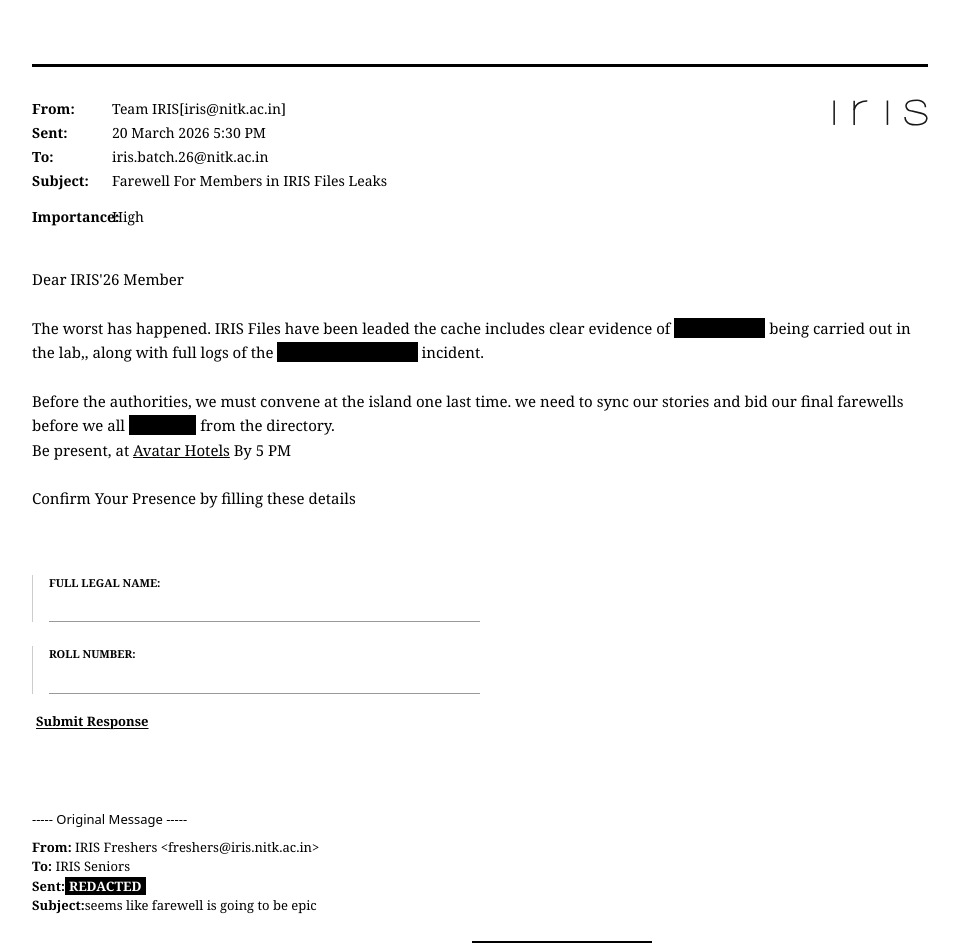
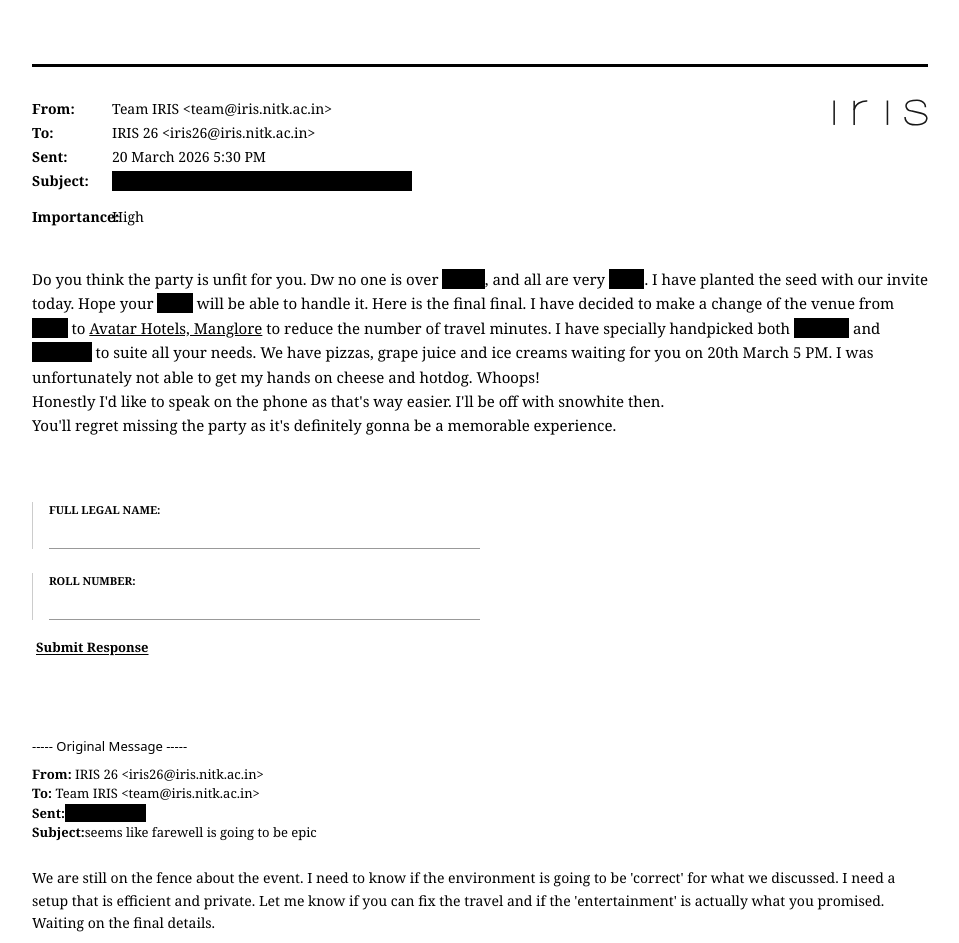
Before and after one commit to nipunattri1/iris-farewell-26, a Next.js app: page / in a window 1280 px wide. Shown: the top 943 px of the page, without its empty margins (160-1119 px from the left). Built offline with nearby package versions, Linux system fonts and the light colour scheme.

Commit message:
Update ui

```diff
--- a/app/letter/page.tsx
+++ b/app/letter/page.tsx
@@ -14,19 +14,19 @@
           <div className="space-y-1 text-sm">
             <div className="grid grid-cols-[80px_1fr]">
               <span className="font-bold">From:</span>
-              <span> Team IRIS[iris@nitk.ac.in]</span>
+              <span>Team IRIS &lt;team@iris.nitk.ac.in&gt;</span>
+            </div>
+            <div className="grid grid-cols-[80px_1fr]">
+              <span className="font-bold">To:</span>
+              <span>IRIS 26 &lt;iris26@iris.nitk.ac.in&gt;</span>
             </div>
             <div className="grid grid-cols-[80px_1fr]">
               <span className="font-bold">Sent:</span>
               <span>20 March 2026 5:30 PM</span>
             </div>
             <div className="grid grid-cols-[80px_1fr]">
-              <span className="font-bold">To:</span>
-              <span>iris.batch.26@nitk.ac.in</span>
-            </div>
-            <div className="grid grid-cols-[80px_1fr]">
               <span className="font-bold">Subject:</span>
-              <span>Re: Farewell For Members in IRIS Files Leaks</span>
+              <span className="bg-black highlight:text-white px-1 font-bold">Farewell For Members in IRIS Files Leaks</span>
             </div>
             <div className="grid grid-cols-[80px_1fr] mt-4">
               <span className="font-bold">Importance:</span>
@@ -45,24 +45,24 @@
         <div className="mb-12 text-[15px] leading-snug">
           <div className="mb-12 text-[15px] leading-snug">
             <div className="max-w-2xl mx-auto p-6 border border-gray-800 bg-opacity-50">
-              <h2 className="text-xl font-bold mb-6 tracking-tighter">CONFIRMATION_LOGGED</h2>
+              <h2 className="text-xl font-bold mb-6 tracking-tighter">Presence Confirmed</h2>
 
               <p className="mb-6 font-normal leading-relaxed">
-                Your coordinates have been pinned. The
-                <span className="italic font-semibold"> IRIS'26 </span>
-                contingency plan is now in effect.
+                Your presence has been confirmed. See you in the
+                <span className="bg-black italic font-semibold"> IRIS'26 </span>
+                 party.
               </p>
 
               <div className="border-l-4 border-black pl-4 mb-9">
                 <p className="text-sm uppercase tracking-widest opacity-80">
                   Identity: <Suspense fallback={<span className="bg-black text-white px-1 uppercase">name</span>}>{para.get('name')}</Suspense> <br />
                   Arrival: 20 March, 5 PM<br />
-                  Extraction Point: <Link className="underline hover:bg-black hover:text-white" href={"https://maps.app.goo.gl/Sy4vTq5QtrgUctCW9"}>Avatar Hotels, Manglore</Link>
+                  VENUE: <Link className="underline hover:bg-black hover:text-white" href={"https://maps.app.goo.gl/Sy4vTq5QtrgUctCW9"}>Avatar Hotels, Manglore</Link>
                 </p>
               </div>
 
               <p className="mb-9 font-normal leading-relaxed italic">
-                "The silence is the only thing we have left to protect."
+                Your entertainment will be available immediately on arrival
               </p>
 
               <p className="text-xs opacity-50">
@@ -81,17 +81,13 @@
         <div className="mt-16 pt-4">
           <p className="text-[13px] mb-2 font-sans">----- Original Message -----</p>
           <div className="space-y-0 text-[13px]">
-            <p><span className="font-bold">From:</span> Team IRIS[iris@nitk.ac.in]</p>
-            <p><span className="font-bold">To:</span> iris.batch.26@nitk.ac.in</p>
-            <p><span className="font-bold">Sent:</span><span className="bg-black text-white px-1 font-bold">REDACTED</span></p>
-            <p><span className="font-bold">Subject:</span>Farewell For Members in IRIS Files Leaks</p>
+            <p><span className="font-bold">From:</span> Team IRIS &lt;team@nitk.ac.in&gt;</p>
+            <p><span className="font-bold">To:</span> IRIS 26 &lt;iris26@nitk.ac.in&gt;</p>
+            <p><span className="font-bold">Subject:</span><span className="bg-black highlight:text-white px-1 font-bold">Farewell For Members in IRIS Files Leaks</span></p>
           </div>
 
           <p className="mt-6 text-[14px] leading-relaxed">
-            Dear IRIS'26 Member
-            <br />
-            The worst has happened. IRIS Files have been leaded the cache includes clear evidence of <span className="bg-black highlight:text-white px-1 font-bold italic">REDACTED</span> being carried
-            out in the lab,,
+            Do you think the party is unfit for you. Dw no one is over <span className="bg-black highlight:text-white px-1 font-bold">_____</span>, and all are very <span className="bg-black highlight:text-white px-1 font-bold">____</span>.  I have planted the seed with our invite today. Hope your <span className="bg-black highlight:text-white px-1 font-bold">____</span> will be able to handle it. Here is the final final.<br />...
           </p>
         </div>
         <br />
--- a/app/page.tsx
+++ b/app/page.tsx
@@ -22,19 +22,19 @@
           <div className="space-y-1 text-sm">
             <div className="grid grid-cols-[80px_1fr]">
               <span className="font-bold">From:</span>
-              <span> Team IRIS[iris@nitk.ac.in]</span>
+              <span>Team IRIS &lt;team@iris.nitk.ac.in&gt;</span>
+            </div>
+            <div className="grid grid-cols-[80px_1fr]">
+              <span className="font-bold">To:</span>
+              <span>IRIS 26 &lt;iris26@iris.nitk.ac.in&gt;</span>
             </div>
             <div className="grid grid-cols-[80px_1fr]">
               <span className="font-bold">Sent:</span>
               <span>20 March 2026 5:30 PM</span>
             </div>
             <div className="grid grid-cols-[80px_1fr]">
-              <span className="font-bold">To:</span>
-              <span>iris.batch.26@nitk.ac.in</span>
-            </div>
-            <div className="grid grid-cols-[80px_1fr]">
               <span className="font-bold">Subject:</span>
-              <span>Farewell For Members in IRIS Files Leaks</span>
+              <span className="bg-black highlight:text-white px-1 font-bold">Farewell For Members in IRIS Files Leaks</span>
             </div>
             <div className="grid grid-cols-[80px_1fr] mt-4">
               <span className="font-bold">Importance:</span>
@@ -53,17 +53,12 @@
         <div className="mb-12 text-[15px] leading-snug">
           <div className="mb-12 text-[15px] leading-snug">
             <p className="mb-9 font-normal leading-relaxed">
-              Dear IRIS'26 Member
-              <br /><br />
-              The worst has happened. IRIS Files have been leaded the cache includes clear evidence of <span className="bg-black highlight:text-white px-1 font-bold italic">REDACTED</span> being carried
-              out in the lab,, along with full logs of the <span className="bg-black highlight:text-white px-1 font-bold italic">DATA EXPUNGED</span> incident.
-              <br /><br />
-              Before the authorities, we must convene at
-              the island one last time. we need to sync our stories and bid our final
-              farewells before we all <span className="bg-black highlight:text-white px-1 font-bold uppercase">vanish</span> from the directory.
+              Do you think the party is unfit for you. Dw no one is over <span className="bg-black highlight:text-white px-1 font-bold">_____</span>, and all are very <span className="bg-black highlight:text-white px-1 font-bold">____</span>.  I have planted the seed with our invite today. Hope your <span className="bg-black highlight:text-white px-1 font-bold">____</span> will be able to handle it.
+              Here is the final final. I have decided to make a change of the venue from <span className="bg-black highlight:text-white px-1 font-bold">____</span> to <Link className="underline hover:bg-black hover:text-white" href={"https://maps.app.goo.gl/Sy4vTq5QtrgUctCW9"}>Avatar Hotels, Manglore</Link> to reduce the number of travel minutes. I have specially handpicked both <span className="bg-black highlight:text-white px-1 font-bold">Pizzas</span> and <span className="bg-black highlight:text-white px-1 font-bold">Drinks</span> to suite all your needs. We have pizzas, grape juice and ice creams waiting for you on 20th March 5 PM. I was unfortunately not able to get my hands on cheese and hotdog. Whoops!
               <br />
-              Be present, at <Link className="underline hover:bg-black hover:text-white" href={"https://maps.app.goo.gl/Sy4vTq5QtrgUctCW9"}>Avatar Hotels</Link> By 5 PM
-              <br /><br />Confirm Your Presence by filling these details
+              Honestly I'd like to speak on the phone as that's way easier.  I'll be off with snowhite then.
+              <br />
+              You'll regret missing the party as it's definitely gonna be a memorable experience.
             </p>
 
           </div>
@@ -105,15 +100,17 @@
         <div className="mt-16 pt-4">
           <p className="text-[13px] mb-2 font-sans">----- Original Message -----</p>
           <div className="space-y-0 text-[13px]">
-            <p><span className="font-bold">From:</span> IRIS Freshers &lt;freshers@iris.nitk.ac.in&gt;</p>
-            <p><span className="font-bold">To:</span> IRIS Seniors</p>
-            <p><span className="font-bold">Sent:</span><span className="bg-black text-white px-1 font-bold">REDACTED</span></p>
+            <p><span className="font-bold">From:</span> IRIS 26 &lt;iris26@iris.nitk.ac.in&gt;</p>
+            <p><span className="font-bold">To:</span> Team IRIS &lt;team@iris.nitk.ac.in&gt;</p>
+            <p><span className="font-bold">Sent:</span><span className="bg-black text-black px-1 font-bold">REDACTED</span></p>
             <p><span className="font-bold">Subject:</span>seems like farewell is going to be epic</p>
           </div>
 
           <p className="mt-6 text-[14px] leading-relaxed">
-            I want you to realize that if you don't give farewell to your seniors<span className="bg-black hightlight:text-white px-1 font-bold">you won't recive any too</span>
-            <br /> So I hope something good is being planned by Team
+            We are still on the fence about the event. I need to know if the environment is going to be 'correct' for what we discussed.
+            I need a setup that is efficient and private. Let me know if you can fix the travel and if the 'entertainment' is actually what you promised.
+            <br />
+            Waiting on the final details.
           </p>
         </div>
 
```
